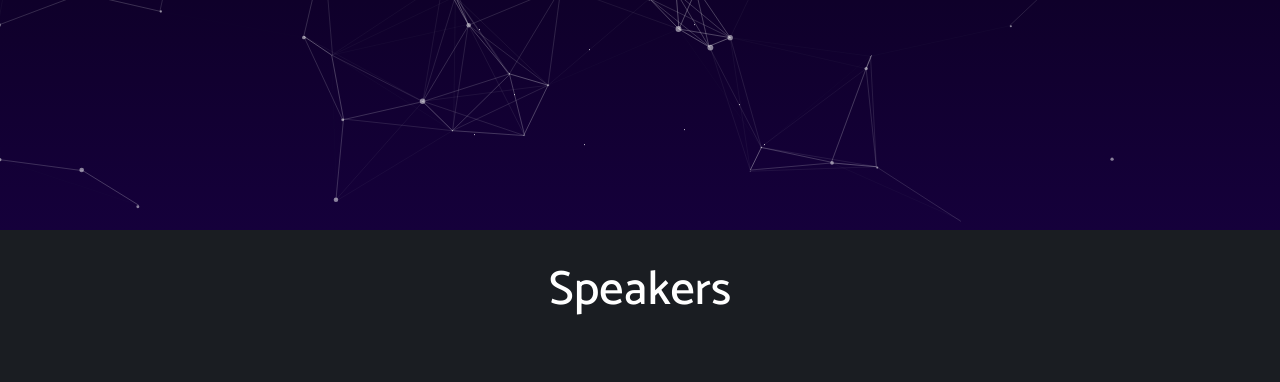
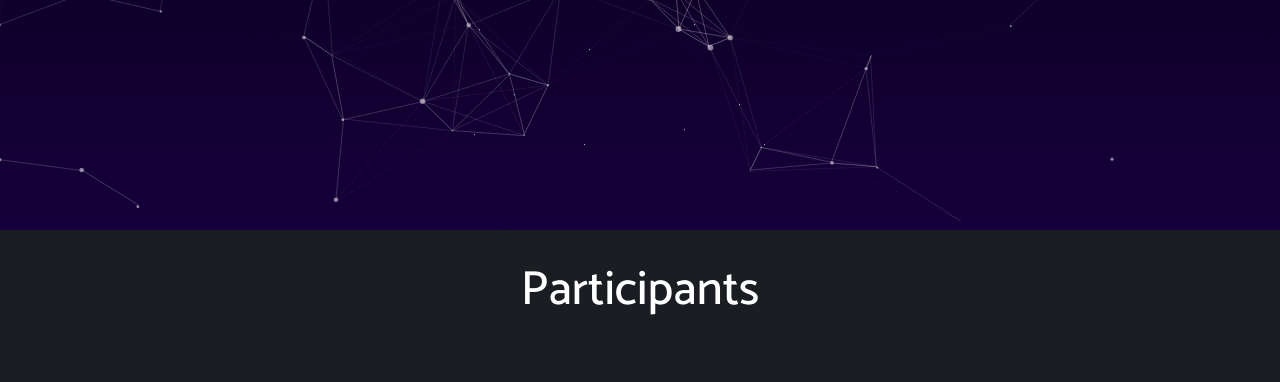
Before and after one commit to brunolimadevelopment/LPLIVE, a website: page src/index.html in a window 1280 px wide. Shown: the part 570-952 px from the top of the page. Drawn offline with nearby package versions, Linux system fonts and the light colour scheme; files that its build step writes are made by us from their sources; files whose address does not match are found by name.

Commit message:
section schedule

```diff
--- a/src/index.html
+++ b/src/index.html
@@ -41,7 +41,7 @@
         </section>
 
 
-        <h2 class="component_title_live text-center">Speakers</h2>
+        <h2 class="component_title_live text-center">Participants</h2>
 
 
         <section>
```
